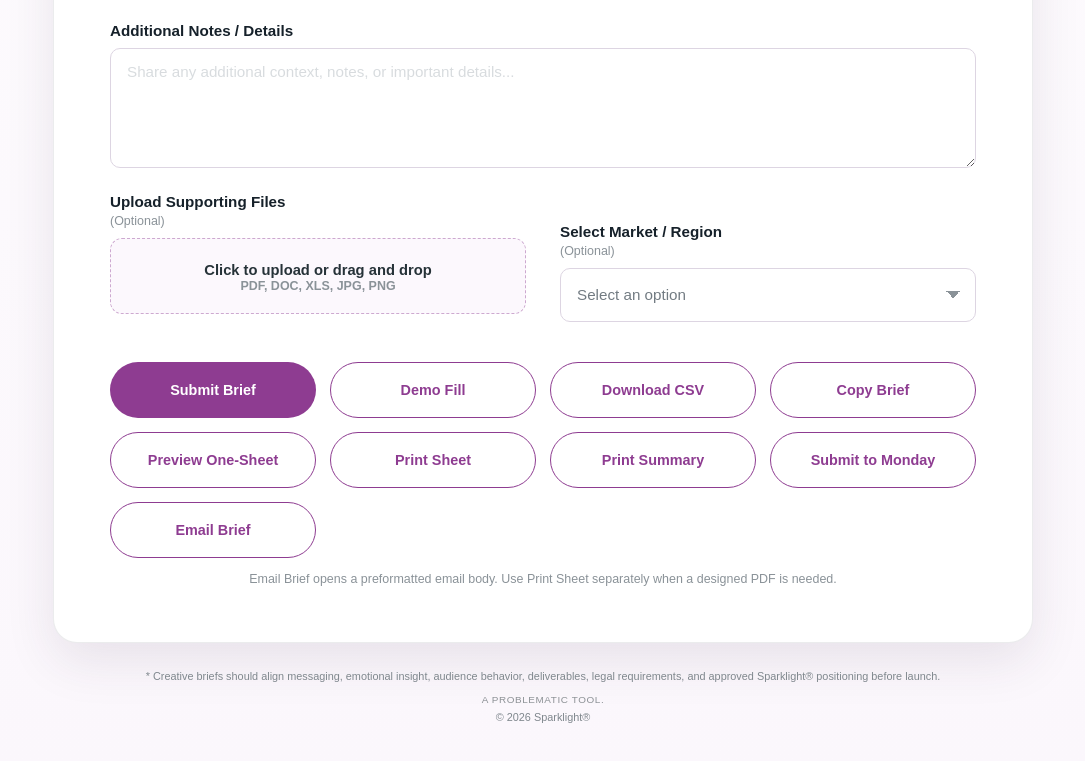
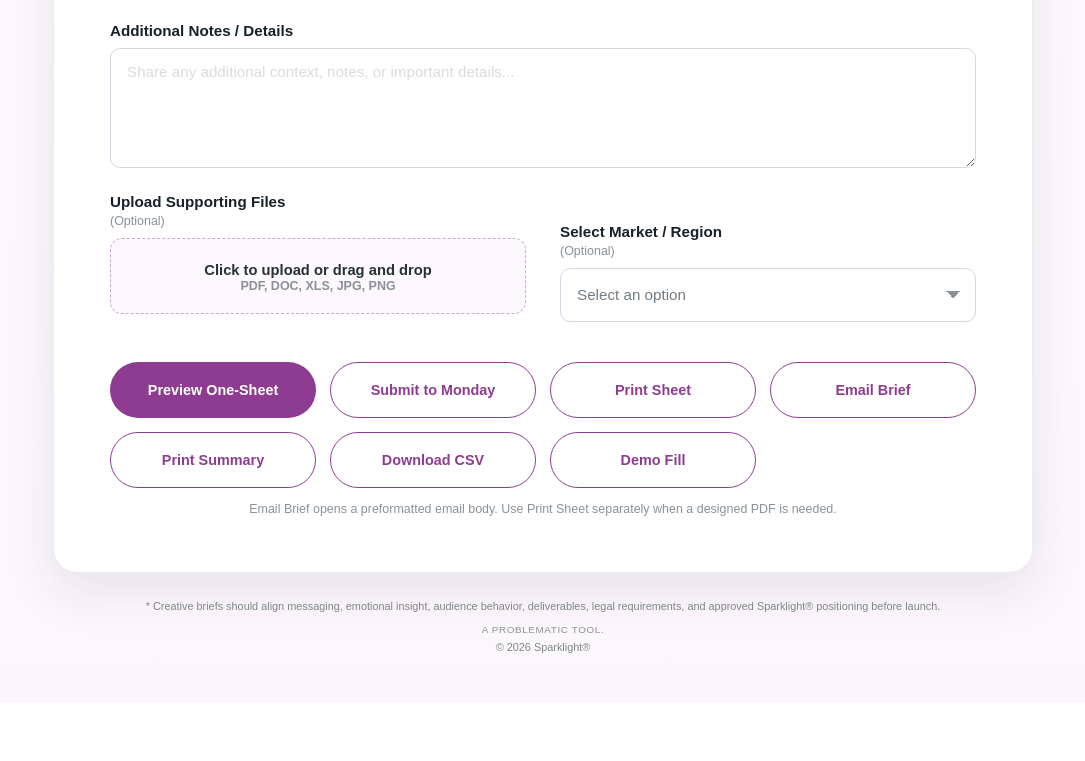
Before and after one commit to toddfarrellcabo-lab/CB, a plain HTML site: page index.html in a window 1280 px wide. Shown: the part 4268-5029 px from the top of the page, without its empty margins (97-1182 px from the left). After the commit the page ends 4971 px from the top, so only its background shows below. Drawn offline with Linux system fonts and the light colour scheme.

Commit message:
Update index.html

```diff
--- a/index.html
+++ b/index.html
@@ -826,15 +826,15 @@ button.primary{
       </section>
 
       <div class="actions">
-        <button type="button" class="primary" onclick="submitBrief()">Submit Brief</button>
+       <button type="button" class="primary" onclick="generateExecutiveBrief()">Preview One-Sheet</button>
+        <button type="button" onclick="submitToMonday()">Submit to Monday</button>
+        <button type="button" onclick="printExecutiveBrief()">Print Sheet</button>
+       <button type="button" onclick="emailBrief()">Email Brief</button>
+        <button type="button" onclick="printSummary()">Print Summary</button>
+        <button type="button" onclick="downloadCsv()">Download CSV</button>
         <button type="button" onclick="fillDemoData()">Demo Fill</button>
-        <button type="button" onclick="downloadCsv()">Download CSV</button>
-        <button type="button" onclick="copyBrief()">Copy Brief</button>
-        <button type="button" onclick="generateExecutiveBrief()">Preview One-Sheet</button>
-        <button type="button" onclick="printExecutiveBrief()">Print Sheet</button>
-        <button type="button" onclick="printSummary()">Print Summary</button>
-        <button type="button" onclick="submitToMonday()">Submit to Monday</button>
-        <button type="button" onclick="emailBrief()">Email Brief</button>
+
+
       </div>
       <p class="email-helper">Email Brief opens a preformatted email body. Use Print Sheet separately when a designed PDF is needed.</p>
     </form>
```
